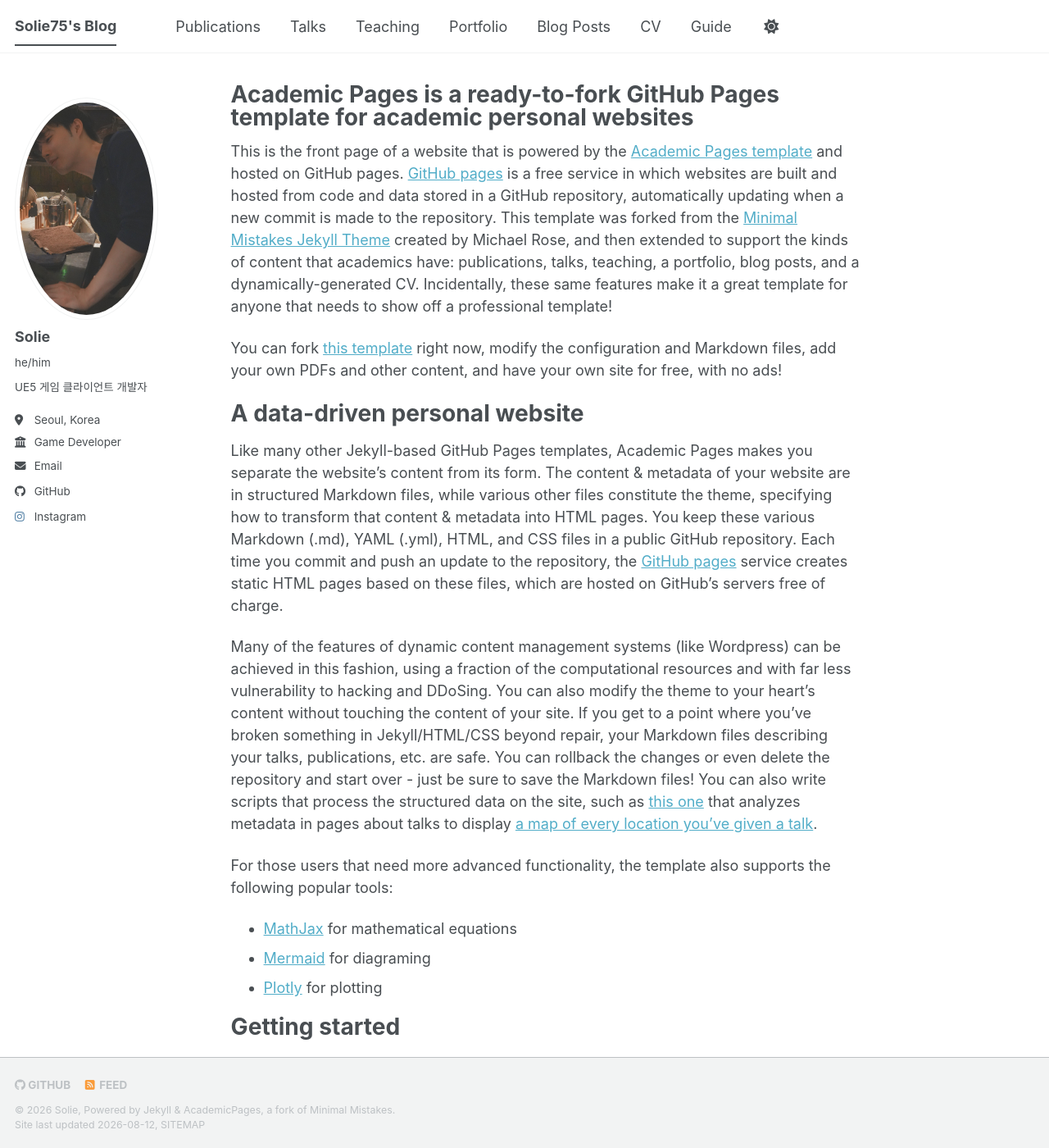
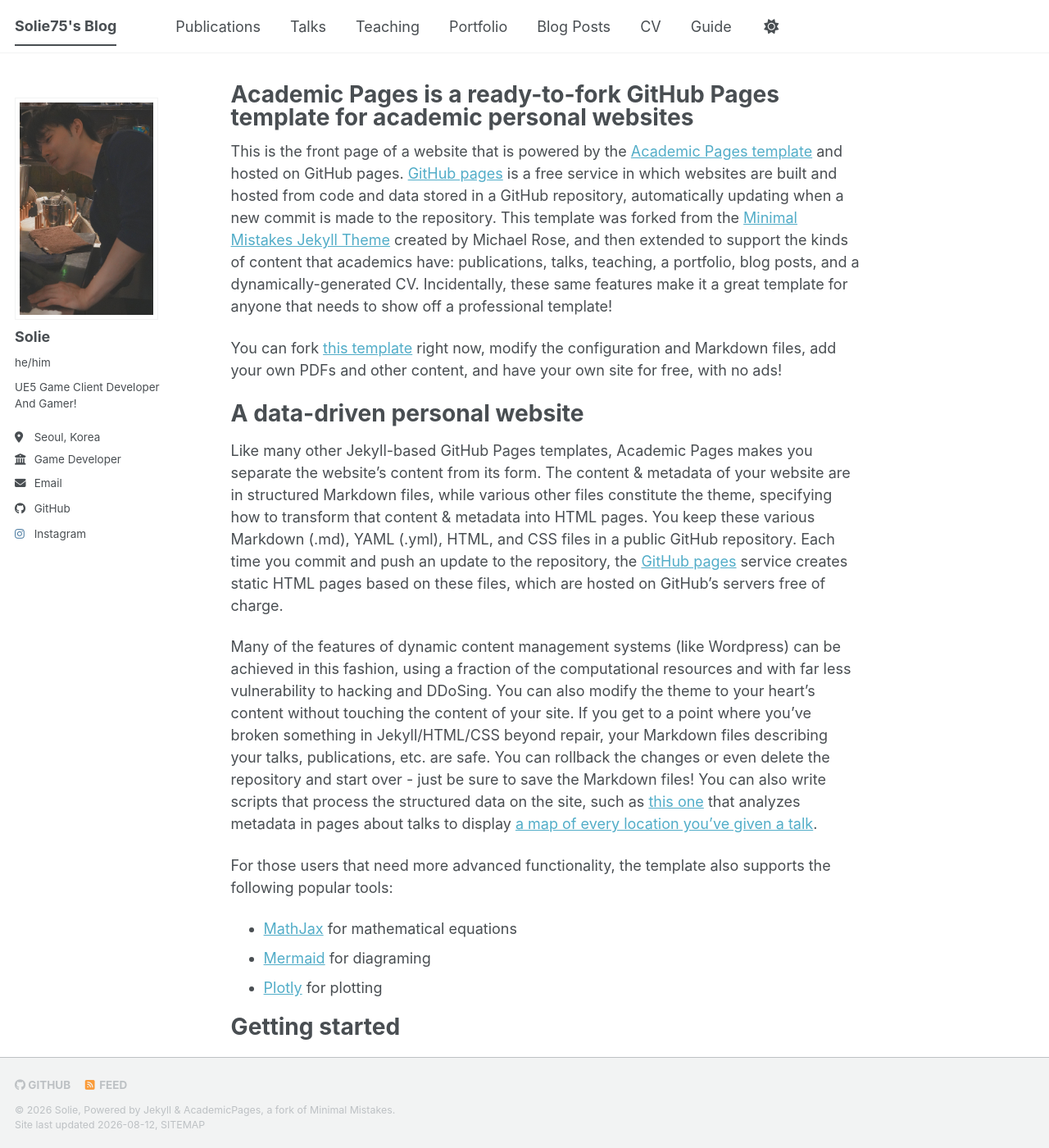
Before and after one commit to solie75/solie75.github.io, a Jekyll site: the page built from _pages/about.md, in a window 1280 px wide and 1400 px high. Shown: the whole window at 82% size. Built offline with Jekyll 4.4.1, drawn with Linux system fonts in a browser that asks for light colours; a style sheet for code colours, icons or effects is not loaded.

Commit message:
Update Sidebar info

```diff
--- a/_config.yml
+++ b/_config.yml
@@ -26,7 +26,7 @@ author:
   avatar           : "profile.jpg"
   name             : "Solie"
   pronouns         : "he/him"
-  bio              : "UE5 게임 클라이언트 개발자"
+  bio              : "UE5 Game Client Developer And Gamer!"
   location         : "Seoul, Korea"
   employer         : "Game Developer"
   uri              : # URL
--- a/_sass/layout/_sidebar.scss
+++ b/_sass/layout/_sidebar.scss
@@ -155,7 +155,7 @@
 
   img {
     max-width: 175px;
-    border-radius: 50%;
+    border-radius: 0%;
 
     @include breakpoint($large) {
       padding: 5px;
```
